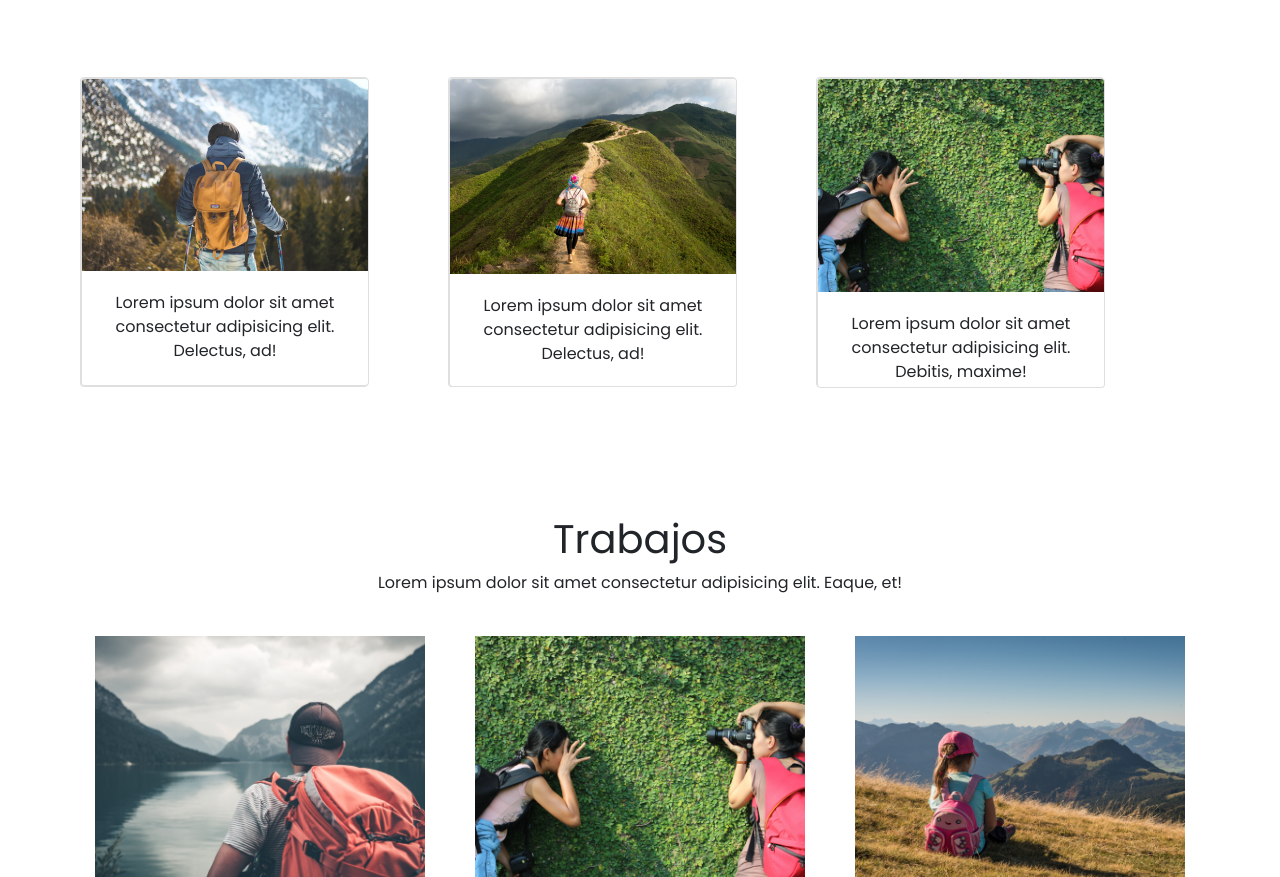
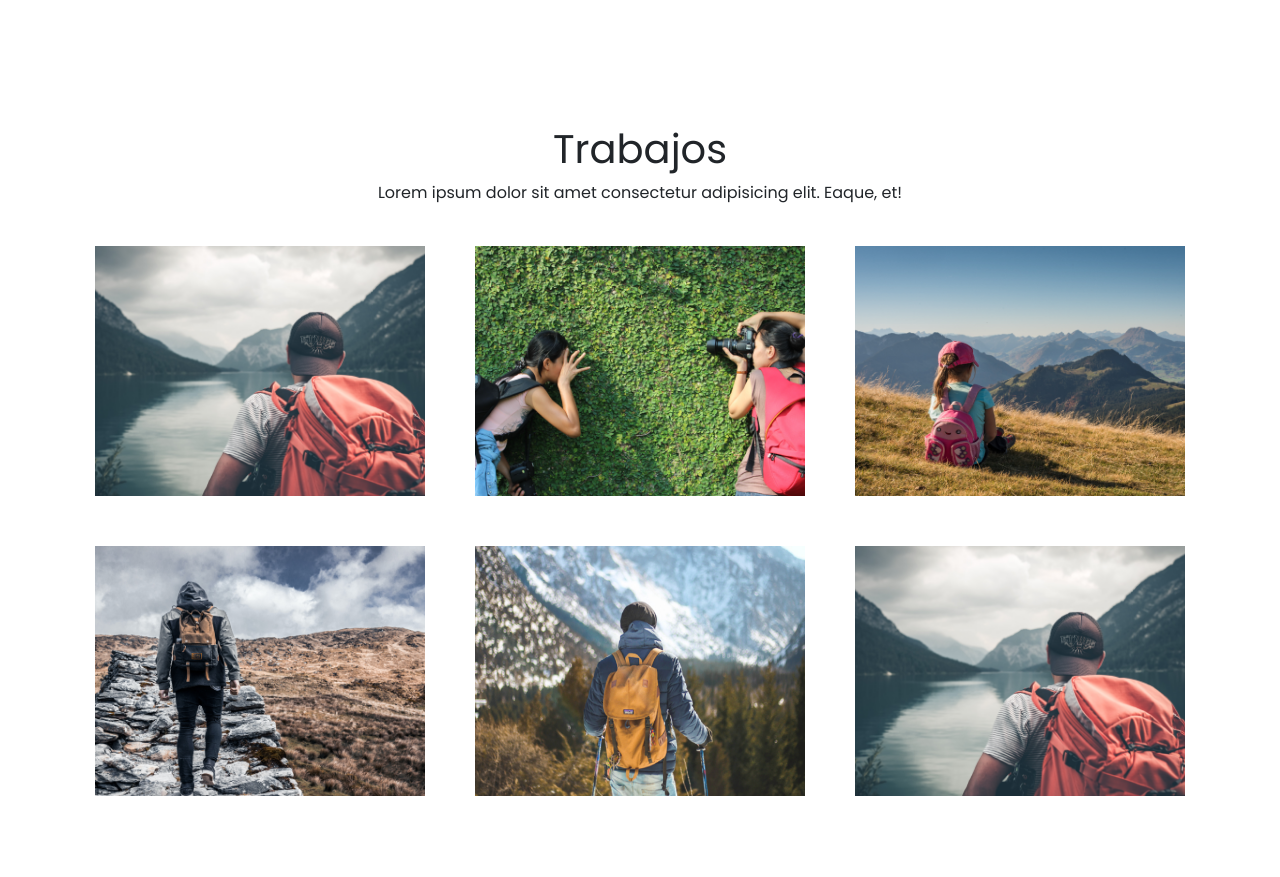
Before and after one commit to MatiasRamos-ClowMing/Clow-Ming, a plain HTML site: page pages/sobre_mi.html in a window 1280 px wide. Shown: the part 1766-2643 px from the top of the page. Drawn offline with nearby package versions, Linux system fonts and the light colour scheme.

```diff
--- a/pages/sobre_mi.html
+++ b/pages/sobre_mi.html
@@ -56,45 +56,6 @@
     <section class="video master mx-auto">
         <video src="../assets/img/vid1.webm" width="75%" alt="Video de Muestra" controls></video>
     </section>
-
-    <section id="facilites">
-        <div class="container">
-            <div class="row">
-                <div class="clod-md-4">
-                    <div class="card text-center">
-                        <div class="card">
-                            <img src="../assets/img/img1.png" class="card-img-top" alt="Imagen muestra">
-                            <div class="card-body">
-                                <p class="card-text">Lorem ipsum dolor sit amet consectetur adipisicing elit. Delectus, ad!</p>
-                            </div>
-                        </div>
-                    </div>
-                </div>
-
-                <div class="clod-md-4">
-                    <div class="card text-center">
-                        <div class="card">
-                            <img src="../assets/img/img2.png" class="card-img-top" alt="Imagen muestra">
-                            <div class="card-body">
-                                <p class="card-text">Lorem ipsum dolor sit amet consectetur adipisicing elit. Delectus, ad!</p>
-                            </div>
-                        </div>
-                    </div>
-                </div>
-
-                <div class="clod-md-4">
-                    <div class="card text-center">
-                        <div class="card">
-                            <img src="../assets/img/img4.png" class="card-img-top" alt="Imagen muestra">
-                            <div class="card-body">
-                                <p class="card-text">Lorem ipsum dolor sit amet consectetur adipisicing elit. Debitis, maxime!</p>
-                            </div>
-                        </div>
-                    </div>
-                </div>
-            </div>
-    </section>
-
     <!-- ===galeri img=== -->
     <section id="galeria"  class="container">
         <div class="text-center pt-5">
```
Also changed, not shown: index.html (+5 -5 lines), pages/equipo.html (+3 -3 lines).
